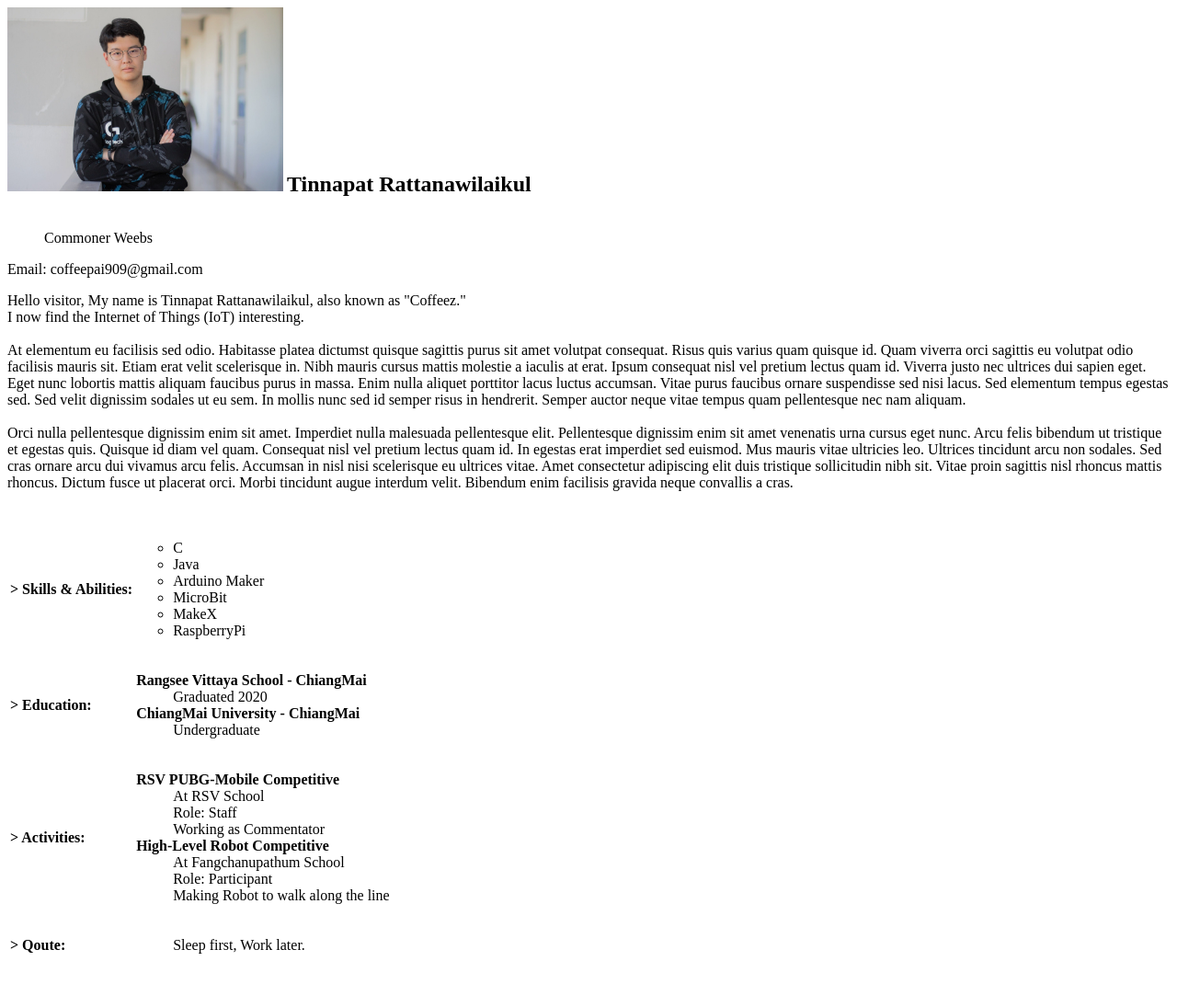
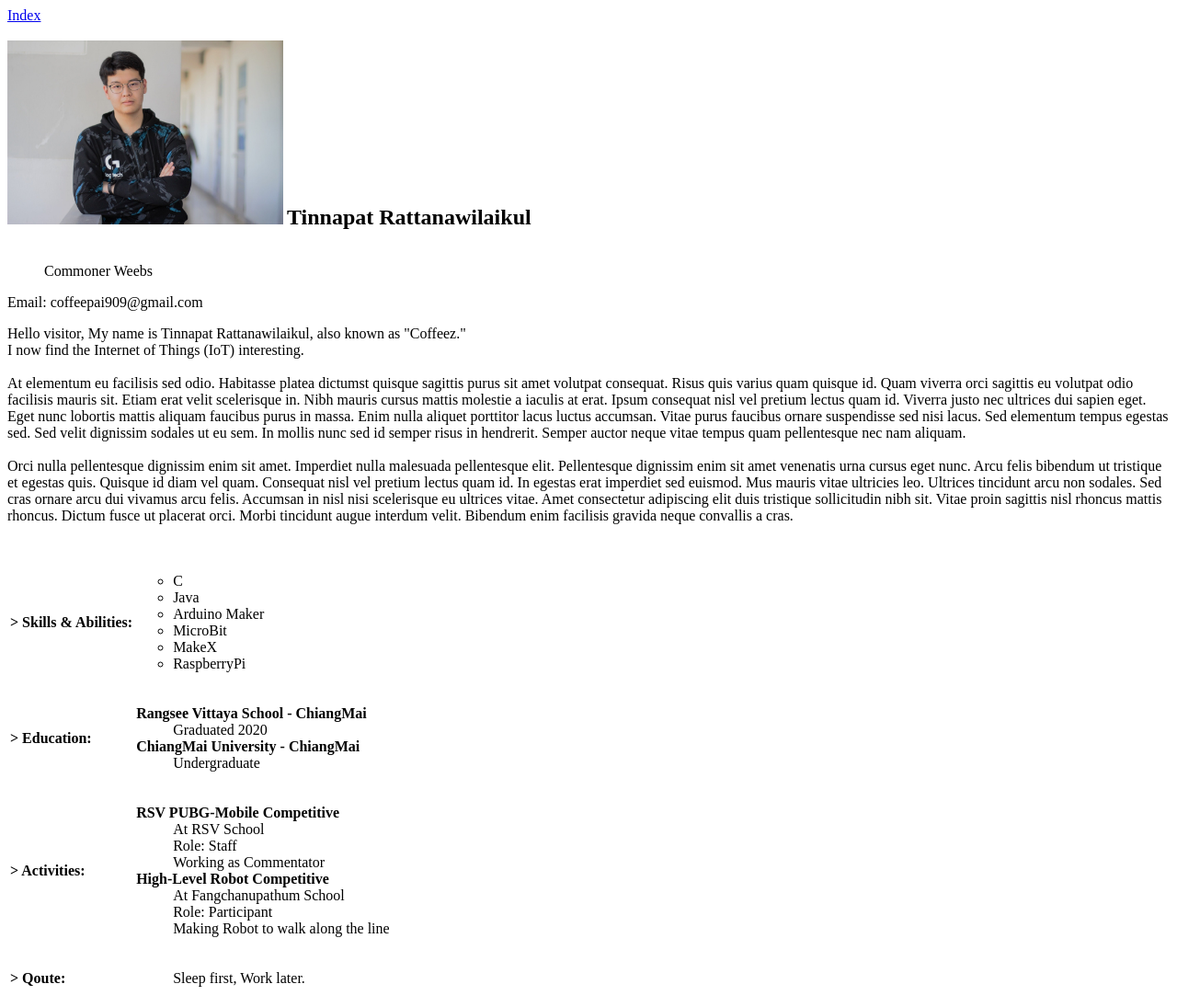
Before and after one commit to zInsTincTz/SE234_Lab3, a plain HTML site: page profile.html in a window 1280 px wide. Shown: the whole page at 92% size. Drawn offline with Linux system fonts and the light colour scheme.

Commit message:
Add index link

```diff
--- a/profile.html
+++ b/profile.html
@@ -4,8 +4,12 @@
     <meta charset="UTF-8" />
     <meta http-equiv="X-UA-Compatible" content="IE=edge" />
     <meta name="viewport" content="width=device-width, initial-scale=1.0" />
-    <title>Tinnapat Rattanawilaikul</title>
+    <title>Profile</title>
   </head>
+    <div>
+        <a href="./index.html">Index</a>
+        <br><br>
+    </div>
     <div>
       <img
         style="display: inline-block"
```
